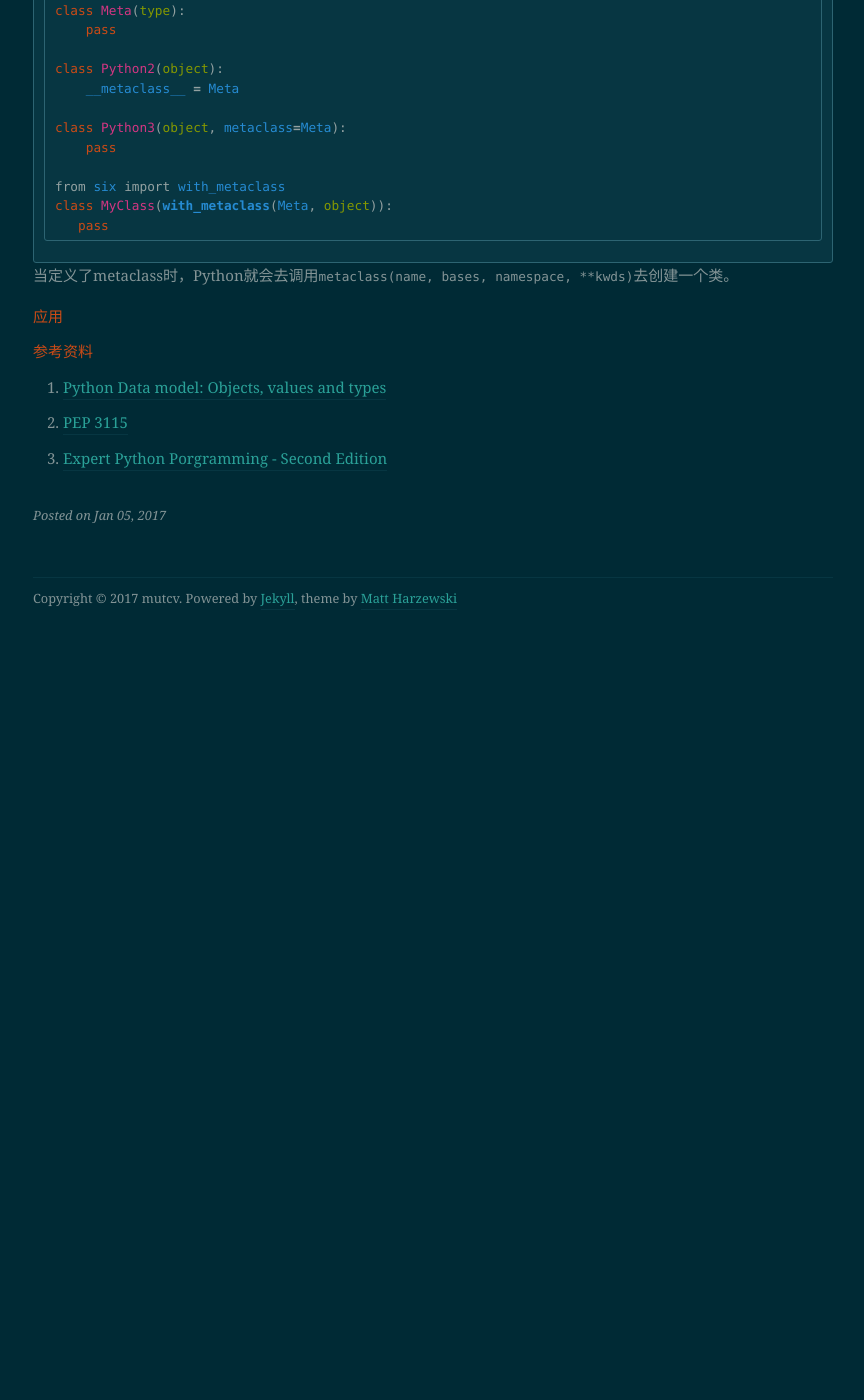
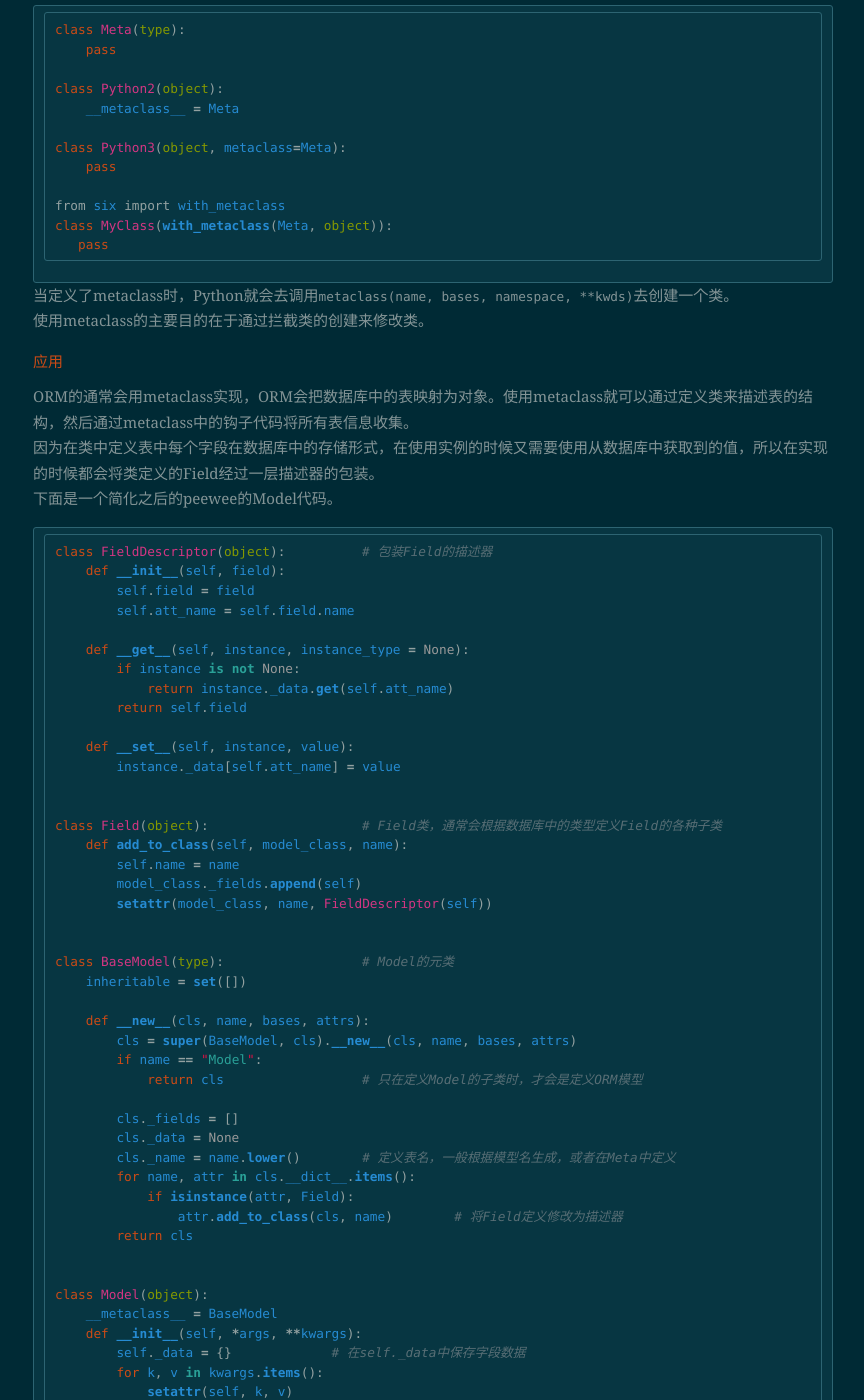
Before and after one commit to liuliqiu/liuliqiu.github.io, a Jekyll site: the page built from _posts/2017-01-05-python-metaclass.md, in a window 1280 px wide and 1400 px high, scrolled down 1347 px. Shown: the whole window, without its empty margins (207-1071 px from the left). Built offline with Jekyll 4.4.1, drawn with Linux system fonts in a browser that asks for light colours; nearby versions of some CDN libraries; some web fonts are replaced; before the commit the page ends 1977 px from its top, so only the background shows below that; some of the changed text lies outside the part shown.

Commit message:
complete metaclass

````diff
--- a/_config.yml
+++ b/_config.yml
@@ -11,6 +11,6 @@ paginate: 10
 g_analytics: "UA-89493312-1"
 
 gems: [jekyll-paginate]
-exclude: ['README.md']
+exclude: ['README.md', 'src']
 sass:
     style: compressed
--- a/_posts/2017-01-05-python-metaclass.md
+++ b/_posts/2017-01-05-python-metaclass.md
@@ -10,7 +10,7 @@ tags:
 Python一门面向对象语言，Python中一切都是对象，每个对象都有一个标识，一个类型和一个值<sup>[[1]][Python Data model: Objects, values and types]</sup>。
 而且Python中一切类都是object的子类，也就是说一切对象都是object的实例。
 最后Python中一切类的类都是type的子类，也就是说一切类都是type的实例。
-元类metaclass就是class的class。
+元类metaclass指的就是class的class。
 
 ## Python中Class的实现
 
@@ -28,6 +28,7 @@ assert C.__dict__["x"] == 1
 事实上Python在实现的时候，就是把一个自定义类的结构体定义为一个函数，然后直接运行函数获得返回的局部变量字典。使用类名，基类列表和局部变量字典定义一个类。
 
 ```python
+# python 2.7中执行，其他版本可能略有差异。
 In [1]: import dis
 
 In [2]: code = compile("""class C(object):x=1""", "<stdin>", "exec")
@@ -75,16 +76,92 @@ class MyClass(with_metaclass(Meta, object)):
 ```
 
 当定义了metaclass时，Python就会去调用`metaclass(name, bases, namespace, **kwds)`去创建一个类。
+使用metaclass的主要目的在于通过拦截类的创建来修改类。
 
 ## 应用
+ORM的通常会用metaclass实现，ORM会把数据库中的表映射为对象。使用metaclass就可以通过定义类来描述表的结构，然后通过metaclass中的钩子代码将所有表信息收集。
+因为在类中定义表中每个字段在数据库中的存储形式，在使用实例的时候又需要使用从数据库中获取到的值，所以在实现的时候都会将类定义的Field经过一层描述器的包装。
+下面是一个简化之后的peewee的Model代码。
+
+```python
+class FieldDescriptor(object):          # 包装Field的描述器
+    def __init__(self, field):
+        self.field = field
+        self.att_name = self.field.name
+
+    def __get__(self, instance, instance_type = None):
+        if instance is not None:
+            return instance._data.get(self.att_name)
+        return self.field
+
+    def __set__(self, instance, value):
+        instance._data[self.att_name] = value
+
+
+class Field(object):                    # Field类，通常会根据数据库中的类型定义Field的各种子类
+    def add_to_class(self, model_class, name):
+        self.name = name
+        model_class._fields.append(self)
+        setattr(model_class, name, FieldDescriptor(self))
+
+
+class BaseModel(type):                  # Model的元类
+    inheritable = set([])
+
+    def __new__(cls, name, bases, attrs):
+        cls = super(BaseModel, cls).__new__(cls, name, bases, attrs)
+        if name == "Model":
+            return cls                  # 只在定义Model的子类时，才会是定义ORM模型
+
+        cls._fields = []
+        cls._data = None
+        cls._name = name.lower()        # 定义表名，一般根据模型名生成，或者在Meta中定义
+        for name, attr in cls.__dict__.items():
+            if isinstance(attr, Field):
+                attr.add_to_class(cls, name)        # 将Field定义修改为描述器
+        return cls
+
+
+class Model(object):
+    __metaclass__ = BaseModel
+    def __init__(self, *args, **kwargs):
+        self._data = {}             # 在self._data中保存字段数据
+        for k, v in kwargs.items():
+            setattr(self, k, v)
+
+    @classmethod
+    def select(cls):
+        fields= ", ".join(field.name for field in cls._fields)
+        sql = "SELECT ({fields}) FROM {table_name}".format(table_name=cls._name, fields=fields)
+        for data in cls.Meta.db.execute(sql):
+            yield cls(**{field.name:value for field, value in zip(cls._fields, data)})
+
+if __name__ == "__main__":
+    import sqlite3
+    class User(Model):
+        name = Field()
+        class Meta(object):
+            db = sqlite3.Connection("user.db")
+
+    for user in User.select():
+        print(user.name)
+```
 
 
 
 ## 参考资料
 1. [Python Data model: Objects, values and types]
-2. [PEP 3115]
-3. [Expert Python Porgramming - Second Edition]
+2. [Python Data model: metaclasses]
+3. [PEP 3115]
+4. [Expert Python Porgramming - Second Edition]
+5. [what is a metaclass in python] 中文版:[深入理解Python中的元类(metaclass)]，[什么是metaclass]
+6. [peewee 2.8.5 Model]
 
 [Python Data model: Objects, values and types]: https://docs.python.org/3/reference/datamodel.html#objects-values-and-types
+[Python Data model: metaclasses]: https://docs.python.org/3/reference/datamodel.html#metaclasses
 [PEP 3115]: https://www.python.org/dev/peps/pep-3115/
 [Expert Python Porgramming - Second Edition]: https://book.douban.com/subject/26791781/
+[什么是metaclass]: http://pyzh.readthedocs.io/en/latest/python-questions-on-stackoverflow.html#id4
+[peewee 2.8.5 Model]: https://github.com/coleifer/peewee/blob/2.8.5/peewee.py#L4733
+[what is a metaclass in python]: http://stackoverflow.com/questions/100003/what-is-a-metaclass-in-python
+[深入理解Python中的元类(metaclass)]: http://blog.jobbole.com/21351/
````
Also changed, not shown: src/test_peewee.py (added, +61 -0 lines).
